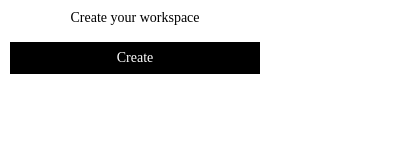
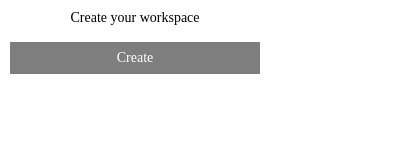
Before and after one commit to everrr1025/easy-board, a browser extension: page popup.html in a window 400 px wide. Drawn offline with Linux system fonts and the light colour scheme.

Commit message:
switch button opacity on popup page

```diff
--- a/popup.html
+++ b/popup.html
@@ -27,6 +27,7 @@
       .btn {
         text-align: center;
         width: 100%;
+        opacity: 0.5;
         box-sizing: border-box;
         vertical-align: middle;
         background-color: #000000;
@@ -35,6 +36,9 @@
         padding: 0.5rem 0;
         margin-top: 1rem;
         font-size: 14px;
+      }
+      .btn:hover {
+        opacity: 1;
       }
     </style>
   </head>
```
